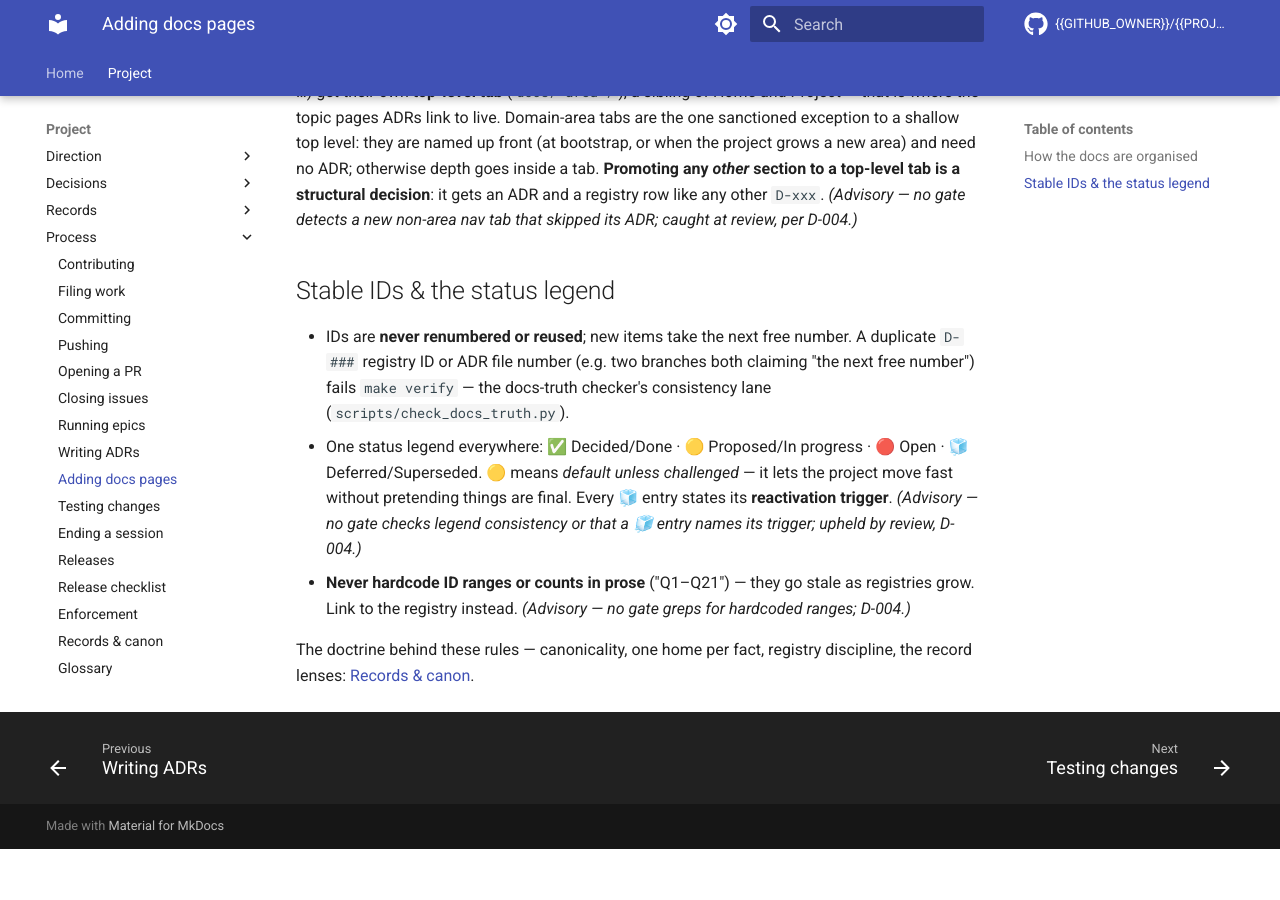
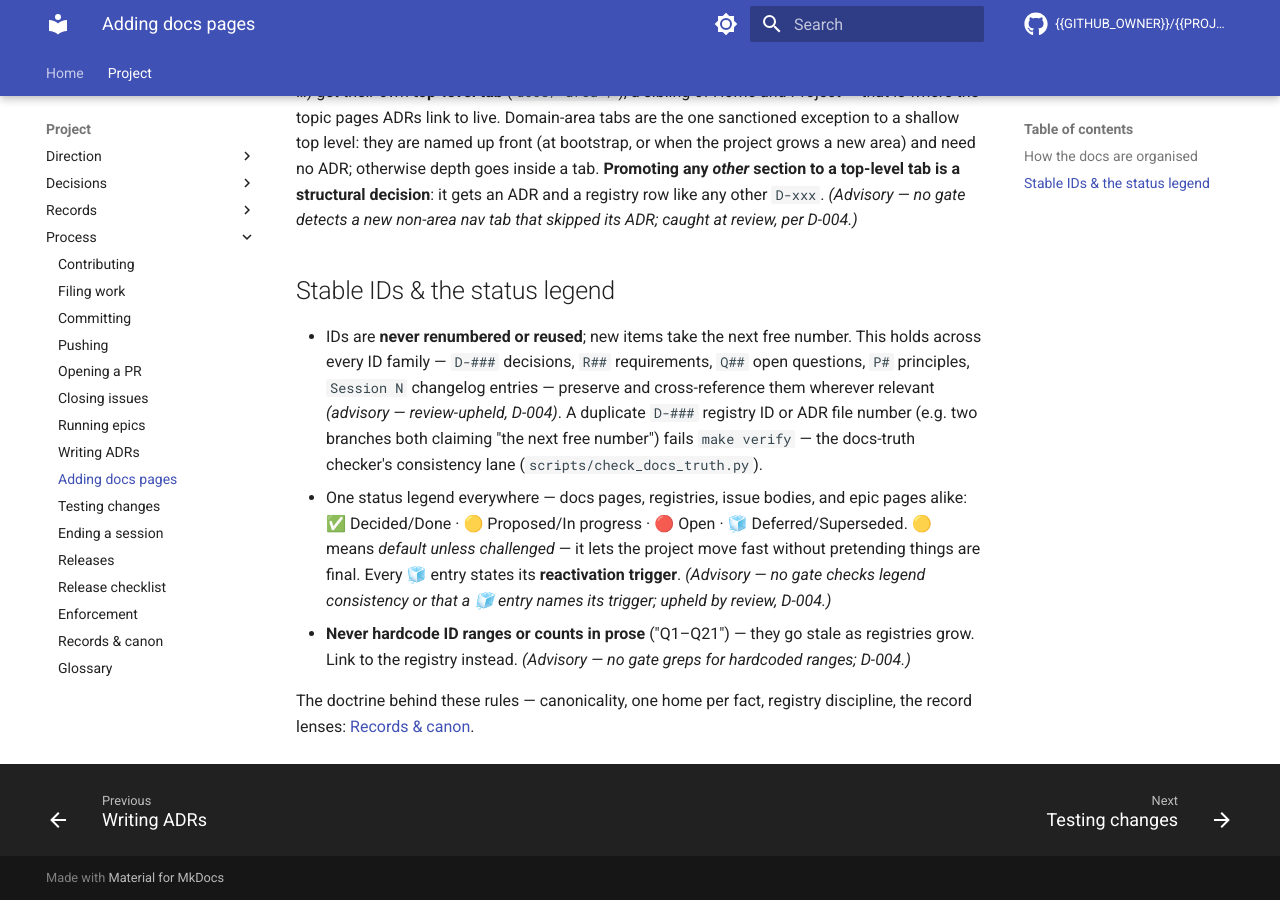
Before and after one commit to SharkyBamboozle/CLAUDE_blueprint, an MkDocs documentation site: the page built from docs/process/adding-docs-pages.md, in a window 1280 px wide and 900 px high, scrolled down 537 px. Built offline with MkDocs 1.6.1 and Material for MkDocs 9.7.7, drawn with Linux system fonts in a browser that asks for light colours; comment, search, counter and statistics services are not loaded; before the commit the page ends 1386 px from its top, so only the background shows below that.

```diff
--- a/docs/process/adding-docs-pages.md
+++ b/docs/process/adding-docs-pages.md
@@ -31,11 +31,16 @@ ADR; caught at review, per D-004.)*
 ## Stable IDs & the status legend
 
 - IDs are **never renumbered or reused**; new items take the next free number.
-  A duplicate `D-###` registry ID or ADR file number (e.g. two branches both
-  claiming "the next free number") fails `make verify` — the docs-truth
-  checker's consistency lane (`scripts/check_docs_truth.py`).
-- One status legend everywhere: ✅ Decided/Done · 🟡 Proposed/In progress ·
-  🔴 Open · 🧊 Deferred/Superseded. 🟡 means *default unless challenged* — it
+  This holds across every ID family — `D-###` decisions, `R##` requirements,
+  `Q##` open questions, `P#` principles, `Session N` changelog entries —
+  preserve and cross-reference them wherever relevant *(advisory —
+  review-upheld, D-004)*. A duplicate `D-###` registry ID or ADR file
+  number (e.g. two branches both claiming "the next free number") fails
+  `make verify` — the docs-truth checker's consistency lane
+  (`scripts/check_docs_truth.py`).
+- One status legend everywhere — docs pages, registries, issue bodies, and
+  epic pages alike: ✅ Decided/Done · 🟡 Proposed/In progress · 🔴 Open ·
+  🧊 Deferred/Superseded. 🟡 means *default unless challenged* — it
   lets the project move fast without pretending things are final. Every 🧊
   entry states its **reactivation trigger**. *(Advisory — no gate checks legend
   consistency or that a 🧊 entry names its trigger; upheld by review, D-004.)*
```
Also changed, not shown: CLAUDE.md (+11 -23 lines).
